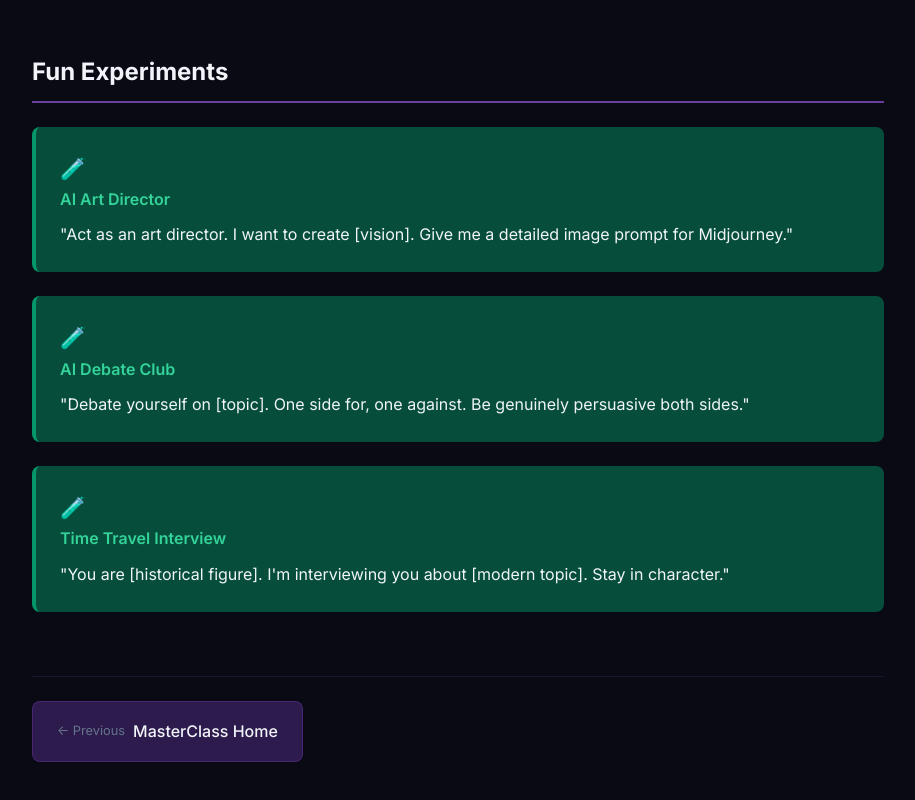
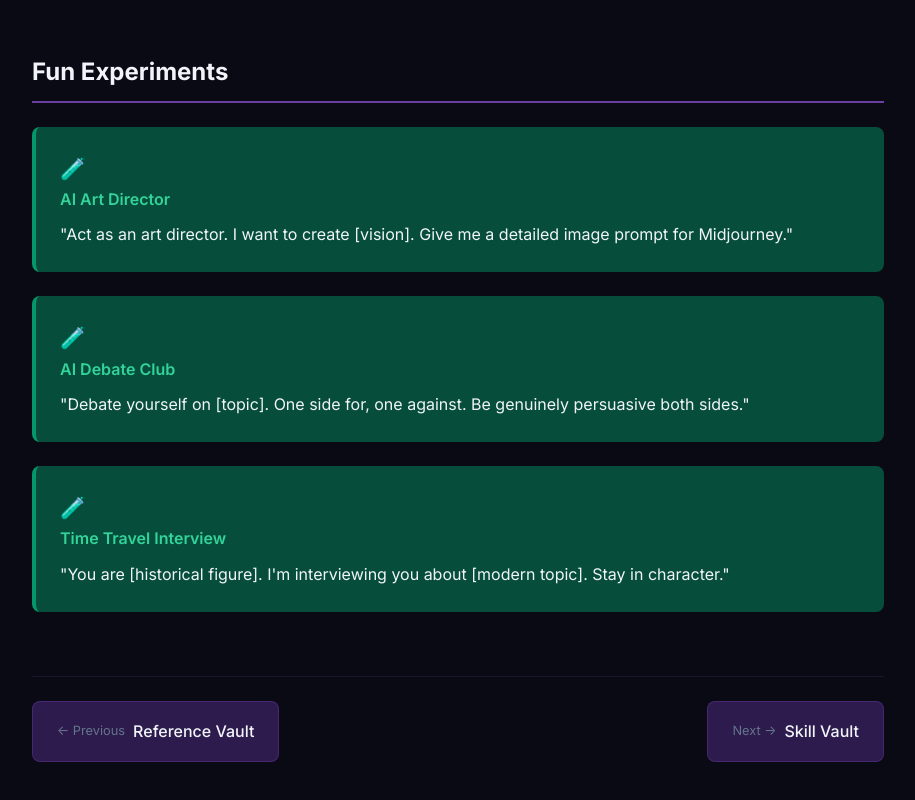
Before and after one commit to maple-megan333/neurodiverse-masterclass-overlays, a plain HTML site: page ai-playground.html in a window 1280 px wide. Shown: the part 1594-2394 px from the top of the page, without its empty margins (182-1097 px from the left). Drawn offline with Linux system fonts and the light colour scheme.

Commit message:
Fix nav links: ai-playground.html

```diff
--- a/ai-playground.html
+++ b/ai-playground.html
@@ -52,8 +52,8 @@
 <div class="callout callout-green"><span class="callout-icon">🧪</span><div class="callout-title">Time Travel Interview</div><div>"You are [historical figure]. I'm interviewing you about [modern topic]. Stay in character."</div></div>
 
         <nav class="nav-footer">
-            <a href="index.html" class="nav-link prev"><small>← Previous</small>MasterClass Home</a>
-            <span></span>
+            <a href="reference-vault.html" class="nav-link prev"><small>← Previous</small>Reference Vault</a>
+            <a href="skill-vault.html" class="nav-link next"><small>Next →</small>Skill Vault</a>
         </nav>
     </div>
     <script src="js/main.js"></script>
```
